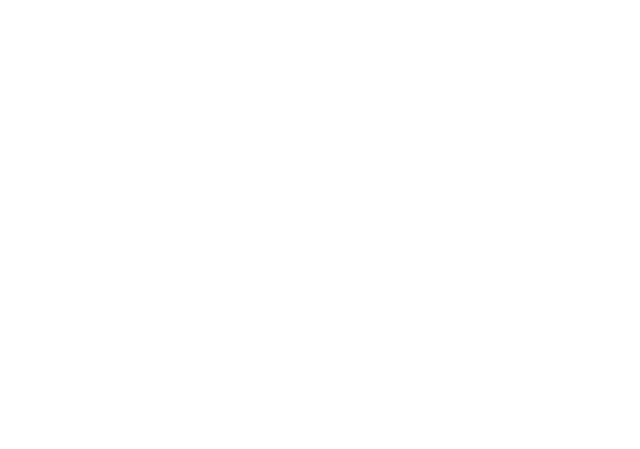
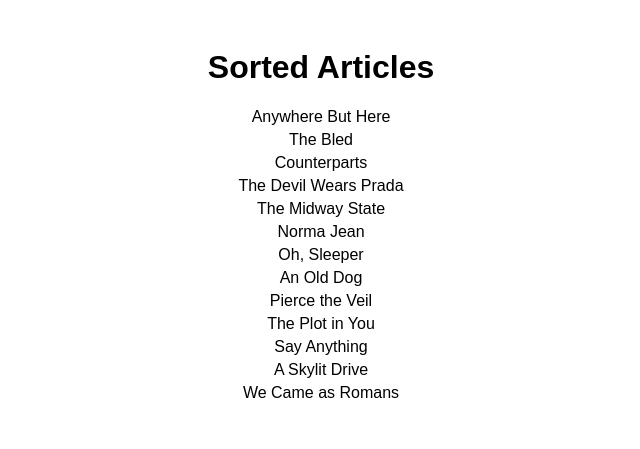
Before and after one commit to acciojob/sorting-articles-Gulvaiz, a website: page main.html in a window 1280 px wide. Shown: the whole page, without its empty margins (319-959 px from the left). Drawn offline with Linux system fonts and the light colour scheme.

Commit message:
created a submission

```diff
--- a/main.html
+++ b/main.html
@@ -1,16 +1,17 @@
 <!DOCTYPE html>
+<html lang="en">
+<head>
+    <meta charset="UTF-8">
+    <meta name="viewport" content="width=device-width, initial-scale=1.0">
+    <link rel="stylesheet" href="styles.css">
+    <title>Sorted Articles</title>
+</head>
+<body>
 
-<html>
+<h1>Sorted Articles</h1>
+<ul id="band"></ul>
 
-<head>
-	<link rel="stylesheet" href="styles.css">
-</head>
-
-<body>
-	<!-- the entire body must be written by student -->
-    <script type="text/javascript" src="./script.js">
-</script>
+<script type="text/javascript" src="script.js"></script>
 
 </body>
-
 </html>
--- a/script.js
+++ b/script.js
@@ -1 +1,25 @@
 //your JS code here. If required.
+const bands = [
+    'The Plot in You', 'The Devil Wears Prada', 'Pierce the Veil',
+    'Norma Jean', 'The Bled', 'Say Anything',
+    'The Midway State', 'We Came as Romans', 'Counterparts',
+    'Oh, Sleeper', 'A Skylit Drive', 'Anywhere But Here', 'An Old Dog'
+];
+
+// Function to strip articles from band names for sorting
+function stripArticle(bandName) {
+    return bandName.replace(/^(a |an |the )/i, '').trim();
+}
+
+// Sort bands ignoring articles
+const sortedBands = bands.sort((a, b) => stripArticle(a).localeCompare(stripArticle(b)));
+
+// Select the ul element
+const ul = document.getElementById('band');
+
+// Append sorted band names to the ul element
+sortedBands.forEach(band => {
+    const li = document.createElement('li');
+    li.textContent = band;
+    ul.appendChild(li);
+});
--- a/styles.css
+++ b/styles.css
@@ -1 +1,15 @@
 /*  your css code here. If applicable */
+body {
+    font-family: Arial, sans-serif;
+    text-align: center;
+    padding: 20px;
+}
+
+#band {
+    list-style-type: none;
+    padding: 0;
+}
+
+#band li {
+    margin: 5px 0;
+}
```
